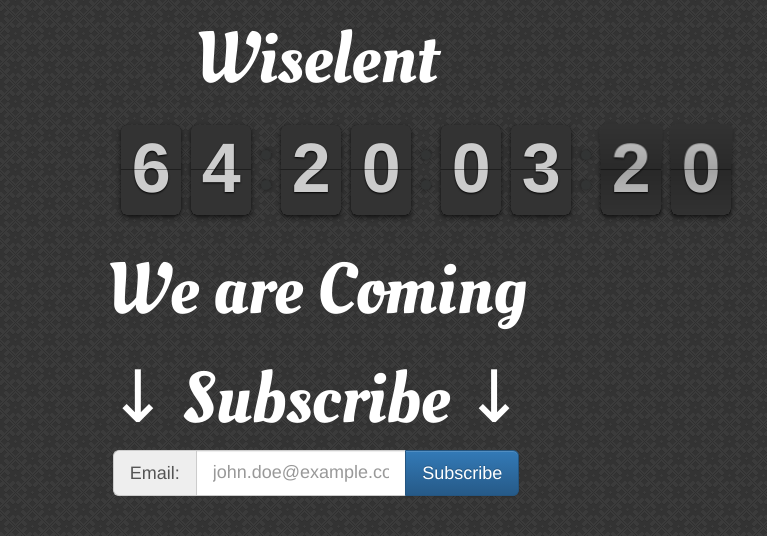
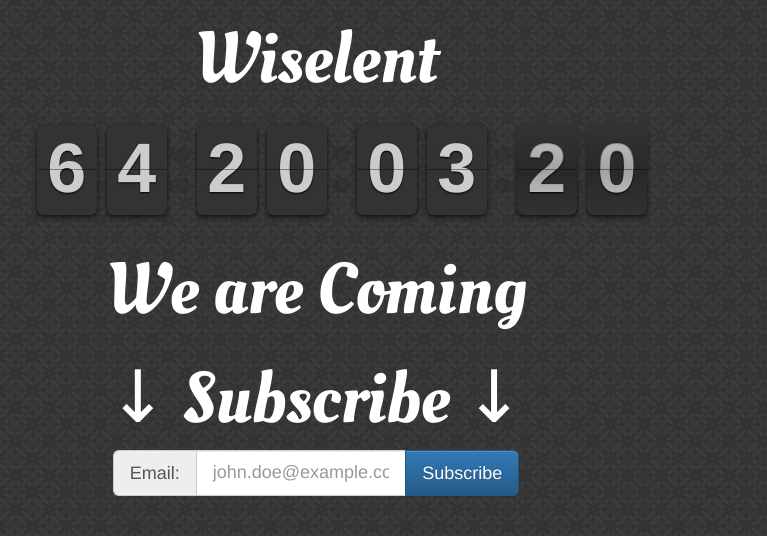
Before and after one commit to Wiselent/wiselent.github.io, a plain HTML site: page index.html in a window 1280 px wide. Shown: the whole page, without its empty margins (324-1091 px from the left). Drawn offline with Linux system fonts and the light colour scheme.

Commit message:
Update css

```diff
--- a/css/style.css
+++ b/css/style.css
@@ -38,9 +38,16 @@
   color: white;
 }
 
-@media screen and (min-width: 1200px) and (max-width: 2000px) {
+
+@media screen and (min-width: 1440px) and (max-width: 2000px) {
   .countdown-clock {
     left: 25%
+  }
+}
+
+@media screen and (min-width: 1200px) and (max-width: 1440px) {
+  .countdown-clock {
+    left: 15%
   }
 }
 
```
